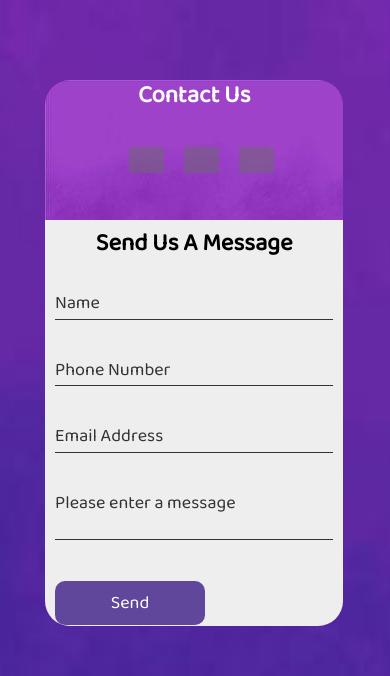
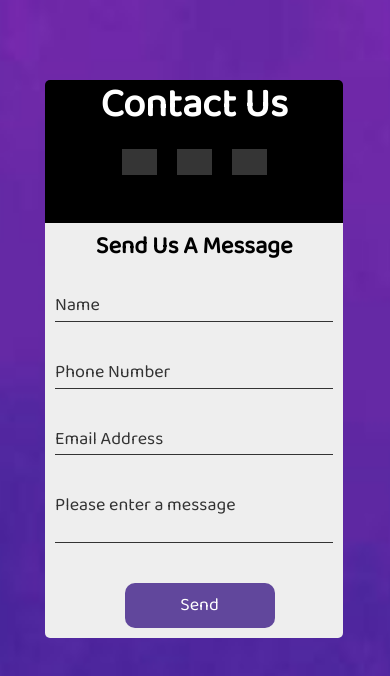
Before and after one commit to 1basilisk/contact, a plain HTML site: page index.html in a window 390 px wide. Drawn offline with nearby package versions, Linux system fonts and the light colour scheme; grey boxes are pictures that could not be loaded.

Commit message:
changing color on mobile

```diff
--- a/style.css
+++ b/style.css
@@ -107,6 +107,7 @@ body {
   justify-content: space-between;
   flex-wrap: wrap;
   padding-top: 30px;
+  padding-bottom: 10px;
 }
 .container .contactusform .formBox .inputBox {
   position: relative;
@@ -171,7 +172,16 @@ body {
 
 @media screen and (max-width: 480px) {
 
-
+  .container .contactinfo {
+    display: flex;
+    top: 0;
+    height: 100%;
+    flex-direction: column;
+    justify-content: space-between;
+    align-items: center;
+    padding: 40px;
+    background: black;
+  }
   section {
 
     position:absolute;
@@ -183,12 +193,14 @@ body {
   }
   .container .contactinfo h2 {
     text-align: center;
+    font-size: 250%;
   }
   .container .contactinfo{
 
     width: 90%;
-    border-top-right-radius: 25px;
-    border-top-left-radius: 25px;
+
+    border-top-right-radius: 5px;
+    border-top-left-radius: 5px;
     margin-top: 80px;
     margin-bottom: 0px;
     margin-right: auto;
@@ -201,9 +213,9 @@ body {
   section .container .contactinfo .info {
     flex-direction:row;
 
-    margin-top: 17px;
-    padding-left: 15px;
-    min-height: 3vh;
+    margin-top: 1px;
+    padding-left: 1px;
+    min-height: 1vh;
 
   }
 
@@ -238,8 +250,8 @@ body {
     justify-content: center;
     background-color: #eee;
     top: 0;
-    border-bottom-left-radius: 25px;
-    border-bottom-right-radius: 25px;
+    border-bottom-left-radius: 5px;
+    border-bottom-right-radius: 5px;
   }
   .container .contactusform h2 {
     color: #000;
@@ -268,19 +280,16 @@ body {
 
   .container .contactusform .formBox .inputBox input[type=submit] {
     position:absolute;
+    width: 50%;
+    margin-left: 25%;
+    margin-right: 25%;
+    margin-bottom: 5%;
     border-radius: 10px;
     cursor: pointer;
     background-color: #61479c;
     color: #fff;
-    border: none;
+
     text-align: center;
-
-
-
-
-
-
-
   }
   .container .contactusform .formBox .inputBox input[type=submit]:hover {
     background-color: #dcdcdc;
```
